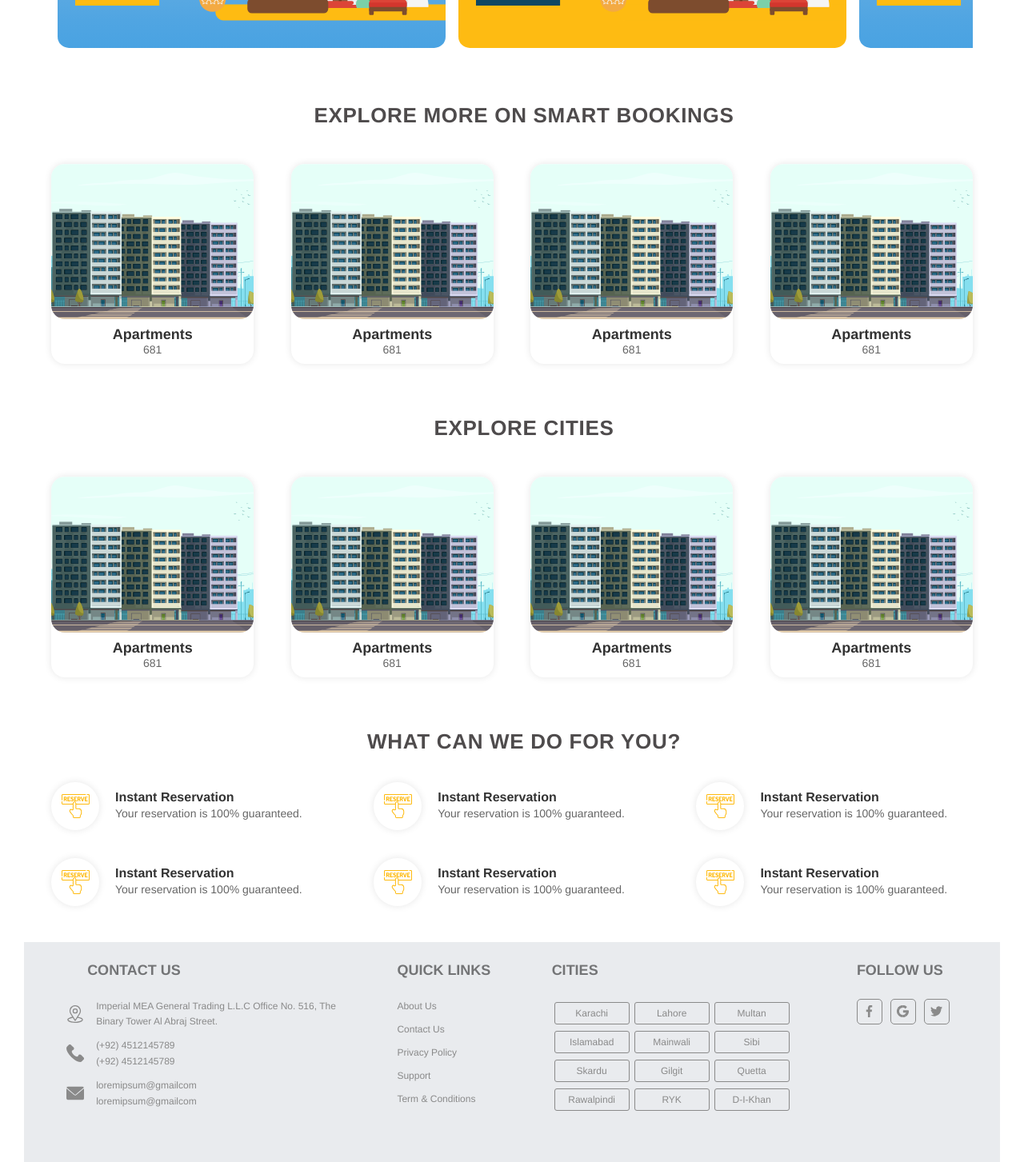
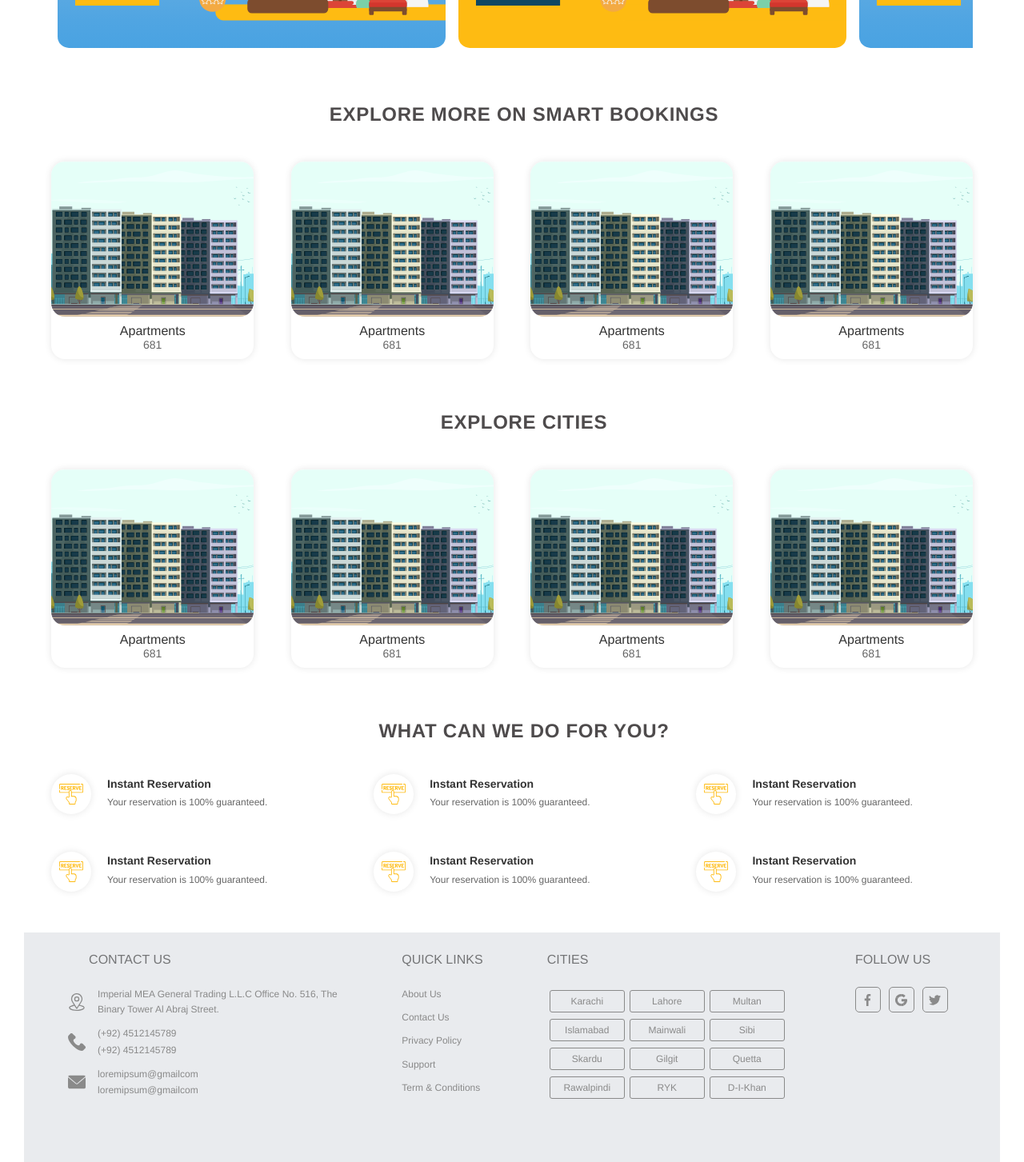
Before and after one commit to fazi321/smart-booking, a Vue app: page / in a window 1280 px wide. Shown: the part 660-2113 px from the top of the page at 80% size. Built offline with nearby package versions, Linux system fonts and the light colour scheme.

Commit message:
changing updated

```diff
--- a/src/assets/styles/style.css
+++ b/src/assets/styles/style.css
@@ -92,6 +92,18 @@ header.active .container .nav ul li a {
   width: 25px;
   height: 35px;
 }
+.smart-title {
+  width: 100%;
+  padding: 15px;
+  display: flex;
+  justify-content: center;
+}
+.smart-title h1 {
+  font-size: 24px;
+  color: #231f20;
+  opacity: 0.8;
+  letter-spacing: 0.7px;
+}
 /* Hotel slider  */
 .hotel-slider .carousel__prev,
 .hotel-slider .carousel__next {
--- a/src/components/common/BookingCard.vue
+++ b/src/components/common/BookingCard.vue
@@ -32,10 +32,11 @@ export default {
   padding: 5px 0 10px 0;
 }
 .smart-card .detail h5 {
-  font-size: 18px;
+  font-size: 16px;
   color: #000000;
   opacity: 0.8;
   text-align: center;
+  font-weight: normal;
 }
 .smart-card .detail p {
   font-size: 14px;
--- a/src/components/common/WeDo.vue
+++ b/src/components/common/WeDo.vue
@@ -22,8 +22,8 @@ export default {};
     margin: 10px 0 25px 0;
 }
 .what-card .image {
-  width: 60px;
-  height: 60px;
+  width: 50px;
+  height: 50px;
   border-radius: 50%;
   display: flex;
   justify-content: center;
@@ -33,20 +33,21 @@ export default {};
   margin-right: 20px;
 }
 .what-card .image img{
-    width: 35px;
+    width: 30px;
 }
 .what-card .detail {
   padding: 5px 0 10px 0;
+  line-height: 1.8;
 }
 .what-card .detail h5 {
-  font-size: 16px;
+  font-size: 14px;
   color: #000000;
   opacity: 0.8;
   text-align: left;
-  line-height: 1.5;
+  /* line-height: 1.5; */
 }
 .what-card .detail p {
-  font-size: 14px;
+  font-size: 12px;
   color: #000000;
   opacity: 0.6;
   text-align: left;
--- a/src/components/footer/AppFooter.vue
+++ b/src/components/footer/AppFooter.vue
@@ -130,7 +130,8 @@ export default {
 .footer .footer-row .col h3 {
   color: #000000;
   opacity: 50%;
-  font-size: 18px;
+  font-size: 16px;
+  font-weight: normal;
   text-align: left;
 }
 .contact {
@@ -211,7 +212,7 @@ export default {
 .reserved p {
   color: #000000;
   opacity: 50%;
-  font-size: 16px;
+  font-size: 14px;
   text-align: left;
 }
 /* reponsive start */
--- a/src/components/home/exploreCity.vue
+++ b/src/components/home/exploreCity.vue
@@ -32,16 +32,5 @@ export default {
 .smart-booking {
   padding: 10px 0;
 }
-.smart-title {
-  width: 100%;
-  padding: 15px;
-  display: flex;
-  justify-content: center;
-}
-.smart-title h1 {
-  font-size: 26px;
-  color: #231f20;
-  opacity: 0.8;
-  letter-spacing: 0.7px;
-}
+
 </style>
--- a/src/components/home/smartBooking.vue
+++ b/src/components/home/smartBooking.vue
@@ -32,16 +32,5 @@ export default {
 .smart-booking {
   padding: 10px 0;
 }
-.smart-title {
-  width: 100%;
-  padding: 15px;
-  display: flex;
-  justify-content: center;
-}
-.smart-title h1 {
-  font-size: 26px;
-  color: #231f20;
-  opacity: 0.8;
-  letter-spacing: 0.7px;
-}
+
 </style>
--- a/src/components/home/whatCanWeDo.vue
+++ b/src/components/home/whatCanWeDo.vue
@@ -34,16 +34,5 @@ export default {
 .smart-booking {
   padding: 10px 0;
 }
-.smart-title {
-  width: 100%;
-  padding: 15px;
-  display: flex;
-  justify-content: center;
-}
-.smart-title h1 {
-  font-size: 26px;
-  letter-spacing: 0.7px;
-  color: #231f20;
-  opacity: 0.8;
-}
+
 </style>
```
